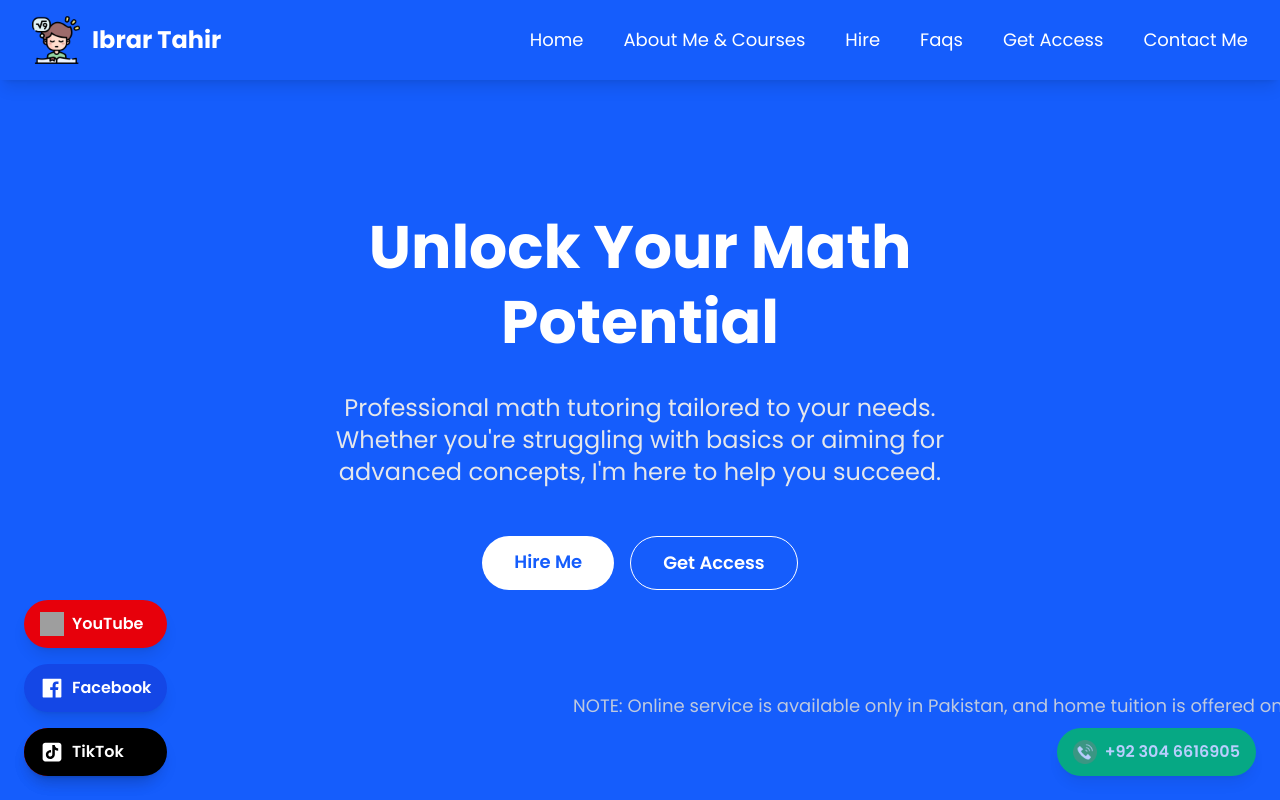
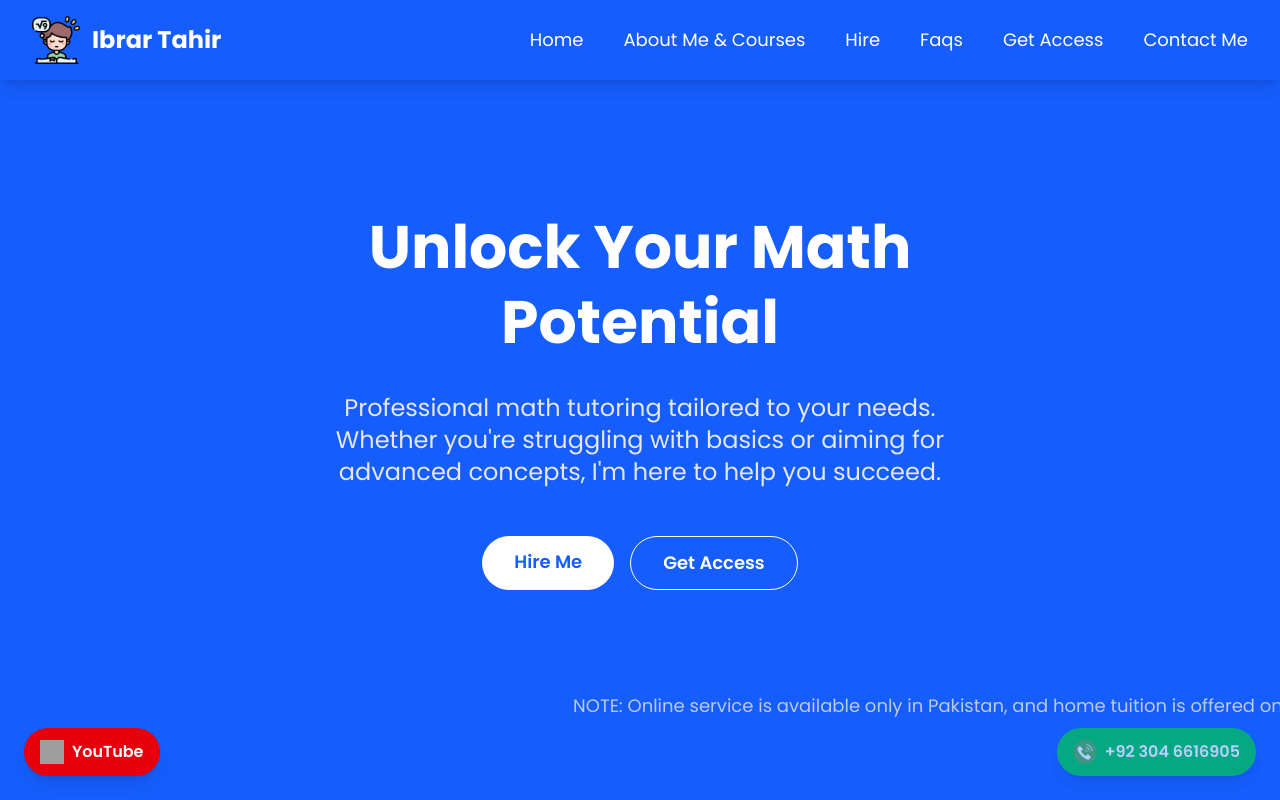
Before and after one commit to FAIZANMUHAMMAD-311/maths-sir, a Next.js app: page / in a window 1280 px wide. Shown: the top 800 px of the page. Built offline with nearby package versions, Linux system fonts and the light colour scheme; grey boxes are pictures that could not be loaded.

Commit message:
Footer.js

```diff
--- a/src/app/components/Footer.js
+++ b/src/app/components/Footer.js
@@ -55,6 +55,33 @@ export default function Footer() {
                 <li className="text-sm">Phone: +92 123 4567890</li>
                 <li className="text-sm">Location: Islamabad, Pakistan</li>
               </ul>
+              {/* Social Links */}
+              <div className="flex space-x-4 mt-4 text-3xl">
+                <a
+                  href="https://www.facebook.com"
+                  target="_blank"
+                  rel="noopener noreferrer"
+                  className="text-white hover:text-gray-200"
+                >
+                  <AiFillFacebook />
+                </a>
+                <a
+                  href="https://www.youtube.com/@IbrarTheMathematician"
+                  target="_blank"
+                  rel="noopener noreferrer"
+                  className="text-white hover:text-gray-200"
+                >
+                  <AiFillYoutube />
+                </a>
+                <a
+                  href="https://www.tiktok.com"
+                  target="_blank"
+                  rel="noopener noreferrer"
+                  className="text-white hover:text-gray-200"
+                >
+                  <AiFillTikTok />
+                </a>
+              </div>
             </div>
           </div>
 
@@ -63,46 +90,6 @@ export default function Footer() {
             <p>&copy; {currentYear} Math Tutor. All rights reserved.</p>
           </div>
         </div>
-
-        {/* Floating Social Media Buttons */}
-        <div className="fixed bottom-4 left-4 sm:bottom-6 sm:left-6 flex flex-col gap-4 z-30">
-          {/* YouTube Floating Button */}
-          <a
-            href="https://www.youtube.com/@IbrarTheMathematician"
-            target="_blank"
-            rel="noopener noreferrer"
-            className="bg-red-600 text-white px-4 py-3 rounded-full flex items-center shadow-lg transition-all duration-300 hover:scale-110"
-          >
-            <img
-              src="https://upload.wikimedia.org/wikipedia/commons/4/42/YouTube_icon_%282013-2017%29.png"
-              alt="YouTube Logo"
-              className="w-5 sm:w-6 h-5 sm:h-6 block"
-            />
-            <span className="ml-2 text-sm sm:text-base font-semibold hidden sm:inline">YouTube</span>
-          </a>
-
-          {/* Facebook Floating Button */}
-          <a
-            href="https://www.facebook.com"
-            target="_blank"
-            rel="noopener noreferrer"
-            className="bg-blue-700 text-white px-4 py-3 rounded-full flex items-center shadow-lg transition-all duration-300 hover:scale-110"
-          >
-            <AiFillFacebook className="w-5 sm:w-6 h-5 sm:h-6 block" />
-            <span className="ml-2 text-sm sm:text-base font-semibold hidden sm:inline">Facebook</span>
-          </a>
-
-          {/* TikTok Floating Button */}
-          <a
-            href="https://www.tiktok.com"
-            target="_blank"
-            rel="noopener noreferrer"
-            className="bg-black text-white px-4 py-3 rounded-full flex items-center shadow-lg transition-all duration-300 hover:scale-110"
-          >
-            <AiFillTikTok className="w-5 sm:w-6 h-5 sm:h-6 block" />
-            <span className="ml-2 text-sm sm:text-base font-semibold hidden sm:inline">TikTok</span>
-          </a>
-        </div>
       </footer>
     </div>
   );
```
